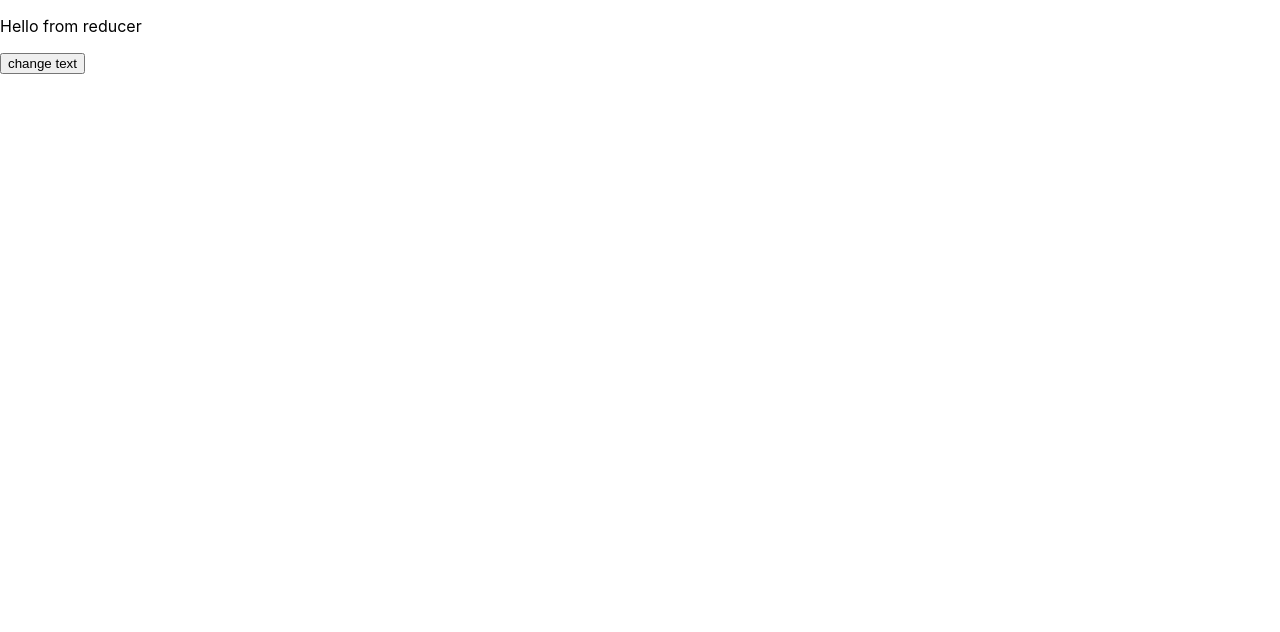
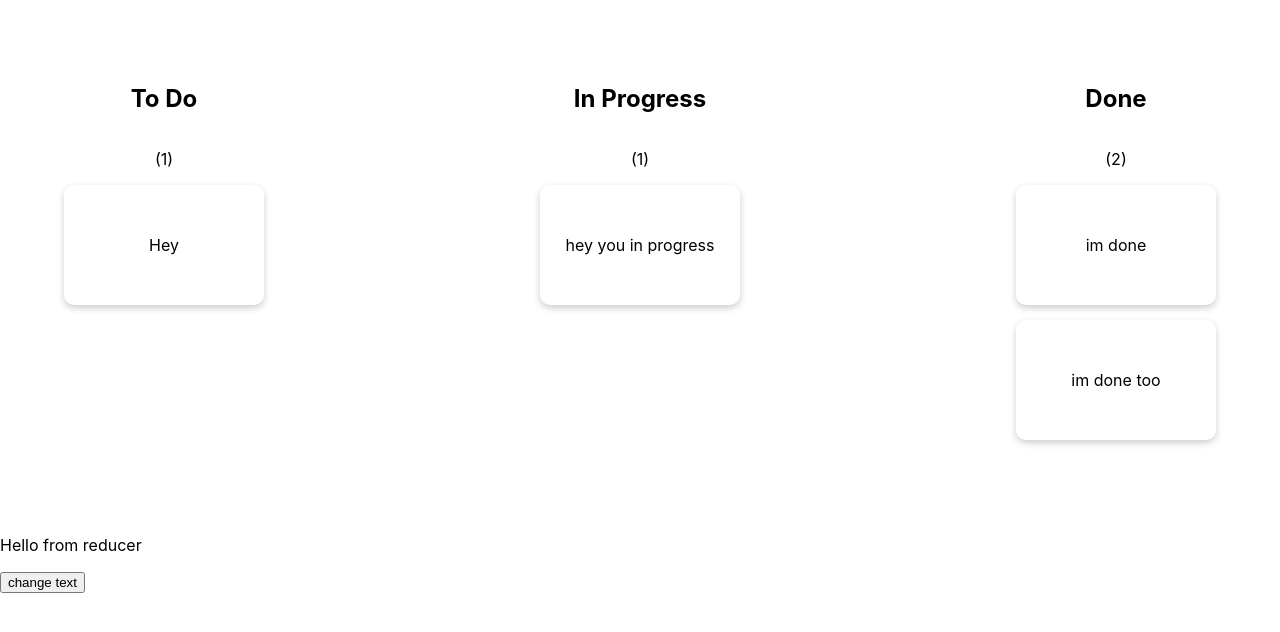
Before and after one commit to NemanjaManot/kanban-board, a React (Create React App) app: page / in a window 1280 px wide. Shown: the top 632 px of the page. Built offline with nearby package versions, Linux system fonts and the light colour scheme.

Commit message:
basic kanban layout and components

```diff
--- a/src/KanbanScreen/index.js
+++ b/src/KanbanScreen/index.js
@@ -3,14 +3,28 @@ import { connect } from 'react-redux';
 import { bindActionCreators } from 'redux';
 // Actions
 import { ActionCreators } from './kanbanActions';
+// Config
+import { kanbanColumns } from '../config';
+// Components
+import Column from '../components/Column';
+// styles
+import * as S from './styles';
 
-const KanbanScreen = ({ testState, testAction }) => {
+const KanbanScreen = ({ testState, testAction, cards }) => {
   const handle = () => {
     testAction('Hello from component');
   };
 
+  const todoCards = cards.filter((card) => card.type === kanbanColumns.TO_DO.type);
+  const inProgressCards = cards.filter((card) => card.type === kanbanColumns.IN_PROGRESS.type);
+  const doneCards = cards.filter((card) => card.type === kanbanColumns.DONE.type);
   return (
     <div>
+      <S.ColumnWrapper>
+        <Column cards={todoCards} heading={kanbanColumns.TO_DO.text} />
+        <Column cards={inProgressCards} heading={kanbanColumns.IN_PROGRESS.text} />
+        <Column cards={doneCards} heading={kanbanColumns.DONE.text} />
+      </S.ColumnWrapper>
       <p>{testState}</p>
       <button onClick={handle}>change text</button>
     </div>
@@ -20,6 +34,7 @@ const KanbanScreen = ({ testState, testAction }) => {
 const mapStateToProps = (state) => {
   return {
     testState: state.kanbanReducer.testState,
+    cards: state.kanbanReducer.cards,
   };
 };
 
--- a/src/KanbanScreen/kanbanReducer.js
+++ b/src/KanbanScreen/kanbanReducer.js
@@ -2,6 +2,12 @@ import { ActionTypes } from './kanbanActions';
 
 const initialState = {
   testState: 'Hello from reducer',
+  cards: [
+    { id: 1, type: 'TO_DO', text: 'Hey ' },
+    { id: 2, type: 'IN_PROGRESS', text: 'hey you in progress' },
+    { id: 3, type: 'DONE', text: 'im done' },
+    { id: 4, type: 'DONE', text: 'im done too' },
+  ],
 };
 
 export default function kanbanReducer(state = initialState, action) {
--- /dev/null
+++ b/src/KanbanScreen/styles.js
@@ -0,0 +1,7 @@
+import styled from 'styled-components';
+
+export const ColumnWrapper = styled.div`
+  padding: 5%;
+  display: flex;
+  justify-content: space-between;
+`;
--- /dev/null
+++ b/src/components/Card/index.js
@@ -0,0 +1,13 @@
+import React from 'react';
+// Styles
+import * as S from './styles';
+
+const Card = ({ card }) => {
+  return (
+    <S.Card>
+      <p>{card.text}</p>
+    </S.Card>
+  );
+};
+
+export default Card;
--- /dev/null
+++ b/src/components/Card/styles.js
@@ -0,0 +1,12 @@
+import styled from 'styled-components';
+
+export const Card = styled.div`
+  width: 200px;
+  height: 120px;
+  border-radius: 10px;
+  box-shadow: 0px 3px 7px rgba(0, 0, 0, 0.2);
+  display: flex;
+  align-items: center;
+  justify-content: center;
+  margin-bottom: 15px;
+`;
--- /dev/null
+++ b/src/components/Column/index.js
@@ -0,0 +1,18 @@
+import React from 'react';
+import Card from '../Card';
+// Styles
+import * as S from './styles';
+
+const Column = ({ cards, heading }) => {
+  return (
+    <S.Column>
+      <h2>{heading}</h2>
+      <p>({cards.length})</p>
+      {cards.map((card) => (
+        <Card card={card} />
+      ))}
+    </S.Column>
+  );
+};
+
+export default Column;
--- /dev/null
+++ b/src/components/Column/styles.js
@@ -0,0 +1,7 @@
+import styled from 'styled-components';
+
+export const Column = styled.div`
+  display: flex;
+  flex-direction: column;
+  align-items: center;
+`;
--- /dev/null
+++ b/src/config.js
@@ -0,0 +1,5 @@
+export const kanbanColumns = {
+  TO_DO: { type: 'TO_DO', text: 'To Do' },
+  IN_PROGRESS: { type: 'IN_PROGRESS', text: 'In Progress' },
+  DONE: { type: 'DONE', text: 'Done' },
+};
```
